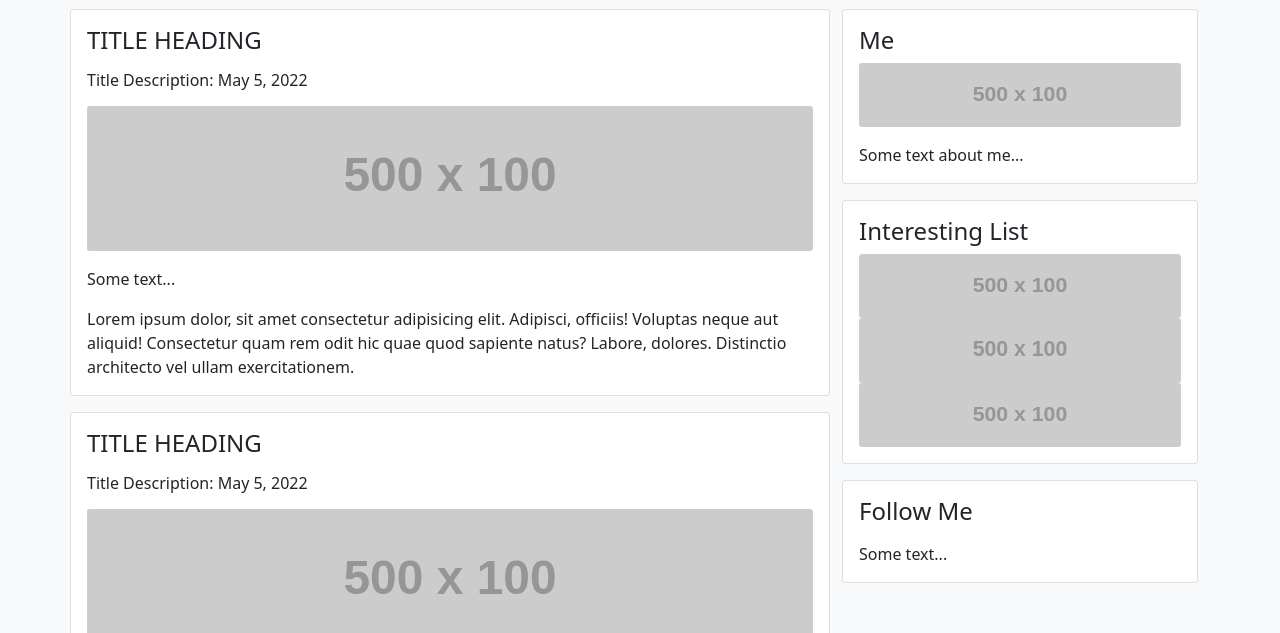
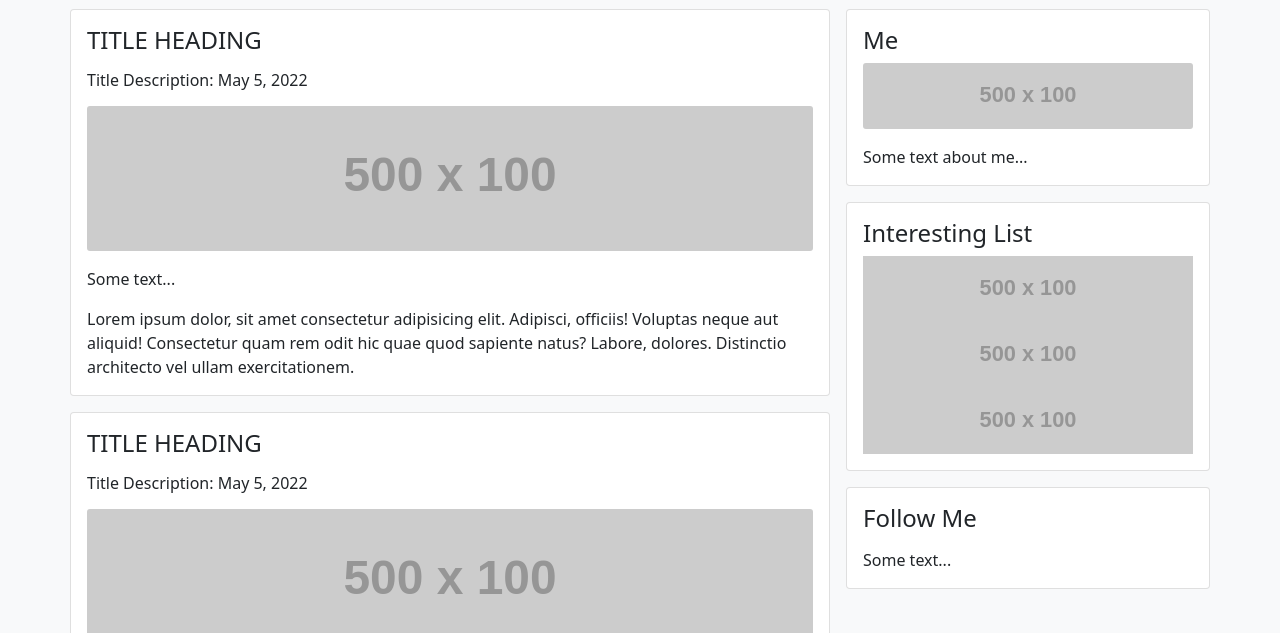
Before and after one commit to lholtzclaw/bootstrap_profile, a plain HTML site: page index.html in a window 1280 px wide. Shown: the part 167-800 px from the top of the page. Drawn offline with nearby package versions, Linux system fonts and the light colour scheme; placeholder pictures from the web are drawn by us.

Commit message:
Add order and small minor updates

```diff
--- a/index.html
+++ b/index.html
@@ -51,7 +51,7 @@
 
         <!-- Row 3 - Main content -->
         <div class="row mt-3">
-            <div class="col-12 col-lg-8 px-0">
+            <div class="col-12 col-lg-8 px-0 order-1 order-lg-0">
                 <!-- Top card here -->
                 <div class="card mb-3">
                     <div class="card-body">
@@ -78,7 +78,7 @@
             </div><!-- Left 2/3 column -->
 
             <!-- Right 1/3 column -->
-            <div class="col-12 col-lg-4">
+            <div class="col-12 col-lg-4 px-0 ps-lg-3">
                 <!-- About Me -->
                 <div class="card mb-3">
                     <div class="card-body">
@@ -93,9 +93,9 @@
                 <div class="card mb-3">
                     <div class="card-body">
                       <h4 class="card-title">Interesting List</h4>
-                      <img src="https://via.placeholder.com/500x100" class="card-img" alt="placeholder image">
-                      <img src="https://via.placeholder.com/500x100" class="card-img" alt="placeholder image">
-                      <img src="https://via.placeholder.com/500x100" class="card-img" alt="placeholder image">
+                      <img src="https://via.placeholder.com/500x100" class="img-fluid" alt="placeholder image">
+                      <img src="https://via.placeholder.com/500x100" class="img-fluid" alt="placeholder image">
+                      <img src="https://via.placeholder.com/500x100" class="img-fluid" alt="placeholder image">
                     </div>
                 </div>
 
```
